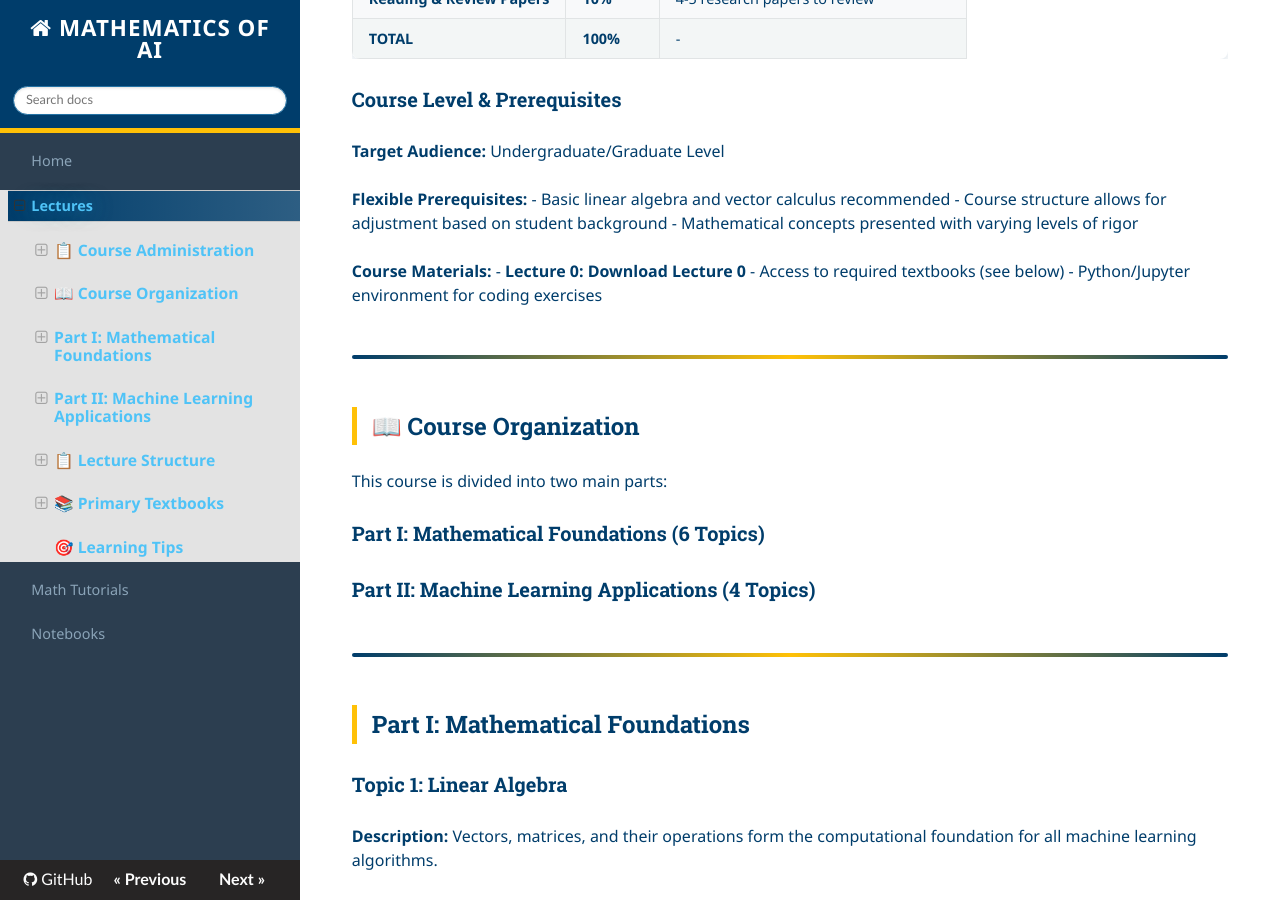
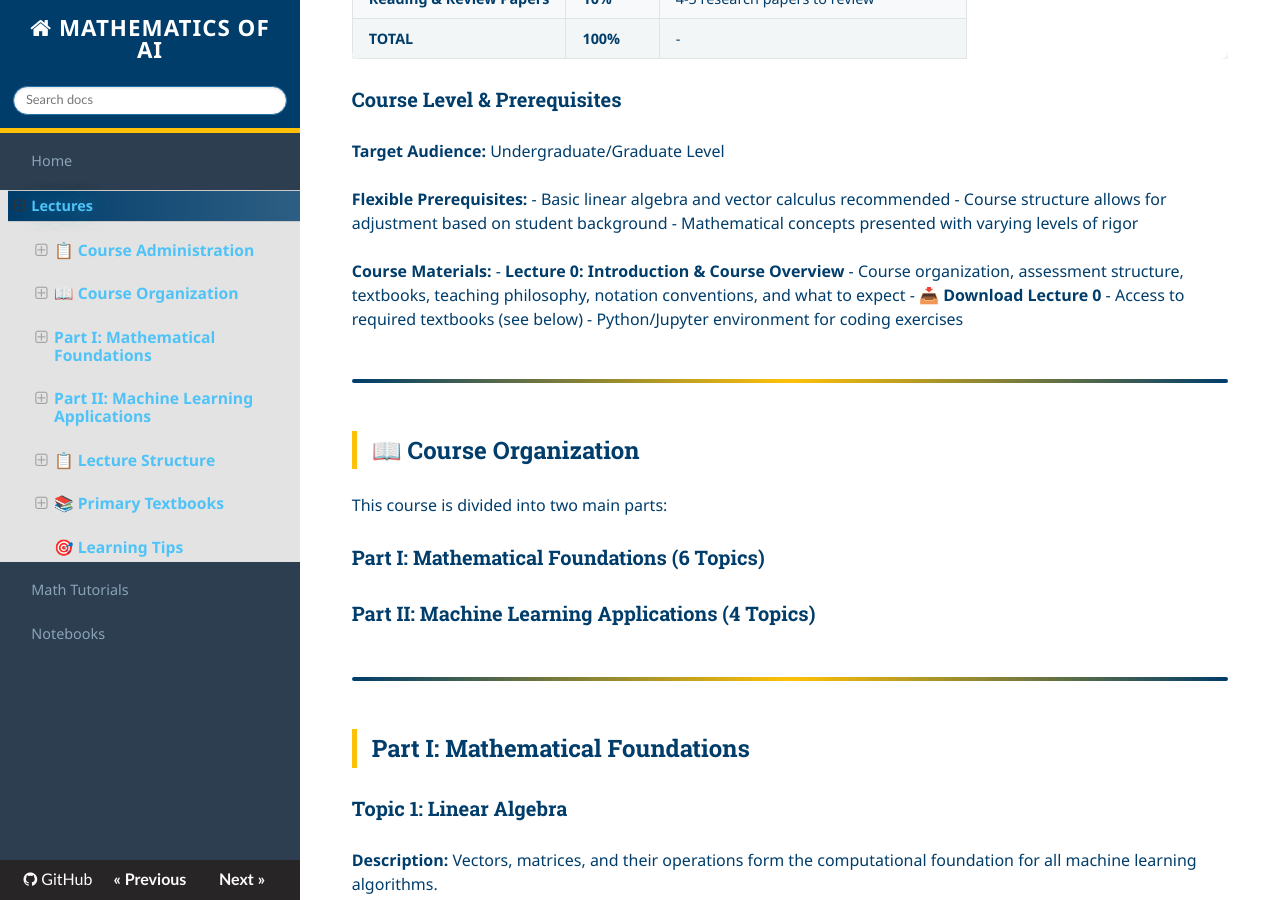
Before and after one commit to alnemari-m/mathai-website, an MkDocs documentation site: the page built from docs/lectures.md, in a window 1280 px wide and 900 px high, scrolled down 792 px. Built offline with MkDocs 1.6.1, drawn with Linux system fonts in a browser that asks for light colours; nearby versions of some CDN libraries.

Commit message:
Add detailed description for Lecture 0

```diff
--- a/docs/lectures.md
+++ b/docs/lectures.md
@@ -26,7 +26,8 @@ Complete lecture materials with slides and notes in PDF format.
 - Mathematical concepts presented with varying levels of rigor
 
 **Course Materials:**
-- [Lecture 0: Download Lecture 0](pdfs/Mathematics_for_Machine_Learning.pdf)
+- **Lecture 0: Introduction & Course Overview** - Course organization, assessment structure, textbooks, teaching philosophy, notation conventions, and what to expect
+  - [📥 Download Lecture 0](pdfs/Mathematics_for_Machine_Learning.pdf)
 - Access to required textbooks (see below)
 - Python/Jupyter environment for coding exercises
 
```
